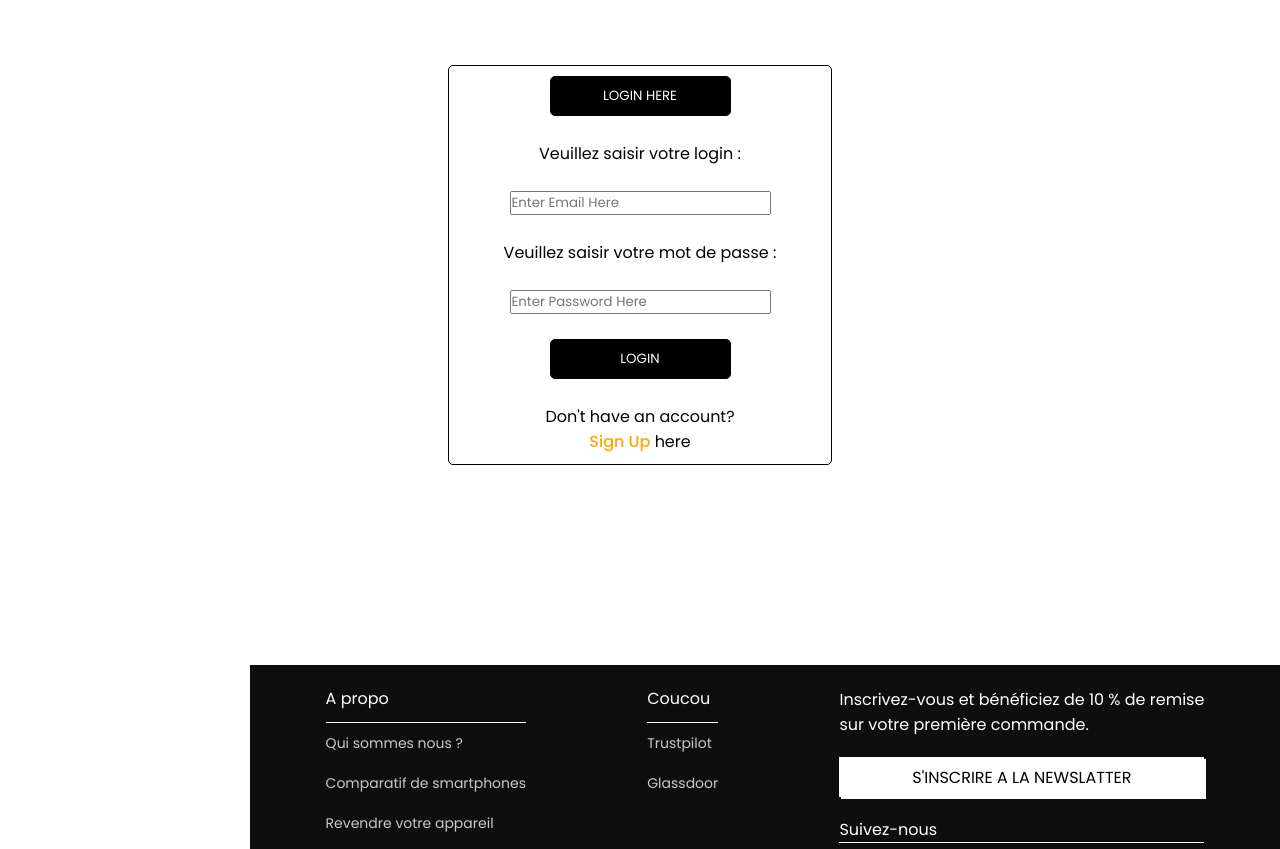
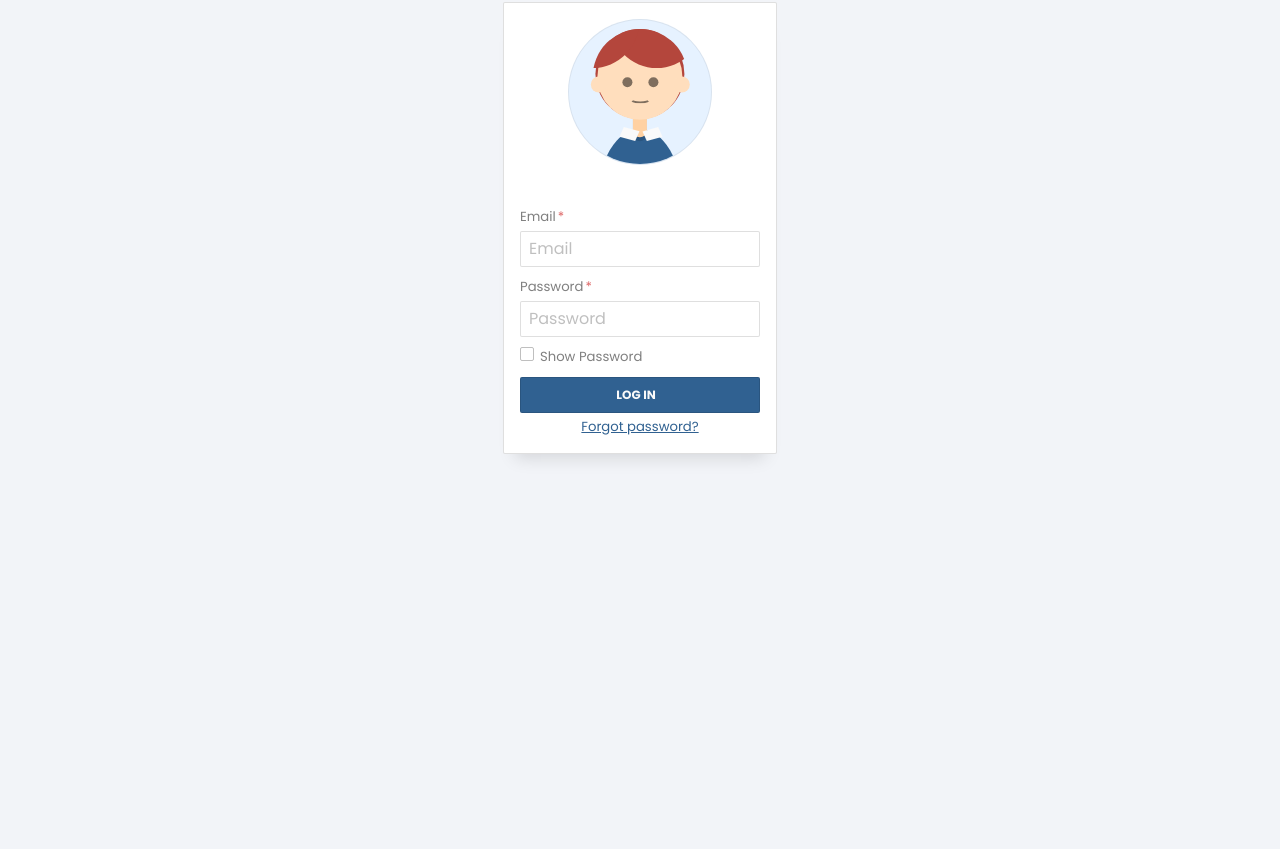
Before and after one commit to KhayrouMz/evaluation, a plain HTML site: page se-conecter.html in a window 1280 px wide. Shown: the part 215-1064 px from the top of the page. After the commit the page ends 800 px from the top, so only its background shows below. Drawn offline with nearby package versions, Linux system fonts and the light colour scheme.

Commit message:
modification sur la page se conecter

```diff
--- a/css/se-conecter.css
+++ b/css/se-conecter.css
@@ -28,289 +28,424 @@ body{
     background-color: var(--panel-color);
 
 }
+html, body {
+    align-items: center;
+    background: #f2f4f8;
+    border: 0;
+    display: flex;
+    font-family: Helvetica, Arial, sans-serif;
+    font-size: 16px;
+    height: 100%;
+    justify-content: center;
+    margin: 0;
+    padding: 0;
+}
+
+form {
+    --background: white;
+    --border: rgba(0, 0, 0, 0.125);
+    --borderDark: rgba(0, 0, 0, 0.25);
+    --borderDarker: rgba(0, 0, 0, 0.5);
+    --bgColorH: 0;
+    --bgColorS: 0%;
+    --bgColorL: 98%;
+    --fgColorH: 210;
+    --fgColorS: 50%;
+    --fgColorL: 38%;
+    --shadeDark: 0.3;
+    --shadeLight: 0.7;
+    --shadeNormal: 0.5;
+    --borderRadius: 0.125rem;
+    --highlight: #306090;
+    background: white;
+    border: 1px solid var(--border);
+    border-radius: var(--borderRadius);
+    box-shadow: 0 1rem 1rem -0.75rem var(--border);
+    display: flex;
+    flex-direction: column;
+    padding: 1rem;
+    position: relative;
+    overflow: hidden;
+}
+
+form .email, form .email a {
+    color: hsl(var(--fgColorH), var(--fgColorS), var(--fgColorL));
+    font-size: 0.825rem;
+    order: 4;
+    text-align: center;
+    margin-top: 0.25rem;
+    outline: 1px dashed transparent;
+    outline-offset: 2px;
+    display: inline;
+}
+
+form a:hover {
+    color: hsl(var(--fgColorH), var(--fgColorS), calc(var(--fgColorL) * 0.85));
+    transition: color 0.25s;
+}
+
+form a:focus {
+    color: hsl(var(--fgColorH), var(--fgColorS), calc(var(--fgColorL) * 0.85));
+    outline: 1px dashed hsl(var(--fgColorH), calc(var(--fgColorS) * 2), calc(var(--fgColorL) * 1.15));
+    outline-offset: 2px;
+}
+
+form > div {
+    order: 2;
+}
+label {
+    display: flex;
+    flex-direction: column;
+}
+
+.label-show-password {
+    order: 3;
+}
+
+label > span {
+    color: var(--borderDarker);
+    display: block;
+    font-size: 0.825rem;
+    margin-top: 0.625rem;
+    order: 1;
+    transition: all 0.25s;
+}
+
+label > span.required::after {
+    content: "*";
+    color: #dd6666;
+    margin-left: 0.125rem;
+}
+
+label input {
+    order: 2;
+    outline: none;
+}
+
+label input::placeholder {
+    color: var(--borderDark);
+}
+  /* trick from https://css-tricks.com/snippets/css/password-input-bullet-alternatives/ */
+label input[name="password"] {
+    -webkit-text-security: disc;
+}
+
+input[name="show-password"]:checked ~ div label input[name="password"] {
+    -webkit-text-security: none;
+}
+
+label:hover span {
+    color: hsl(var(--fgColorH), var(--fgColorS), var(--fgColorL));
+}
+
+input[type="checkbox"] + div label:hover span::before,
+label:hover input.text {
+    border-color: hsl(var(--fgColorH), var(--fgColorS), var(--fgColorL));
+}
+
+label input.text:focus,
+label input.text:active {
+    border-color:  hsl(var(--fgColorH), calc(var(--fgColorS) * 2), calc(var(--fgColorL) * 1.15));
+    box-shadow: 0 1px  hsl(var(--fgColorH), calc(var(--fgColorS) * 2), calc(var(--fgColorL) * 1.15));
+}
+
+input.text:focus + span,
+input.text:active + span {
+    color:  hsl(var(--fgColorH), calc(var(--fgColorS) * 2), calc(var(--fgColorL) * 1.15));
+}
+
+input {
+    border: 1px solid var(--border);
+    border-radius: var(--borderRadius);
+    box-sizing: border-box;
+    font-size: 1rem;
+    height: 2.25rem;
+    line-height: 1.25rem;
+    margin-top: 0.25rem;
+    order: 2;
+    padding: 0.25rem 0.5rem;
+    width: 15rem;
+    transition: all 0.25s;
+}
+
+input[type="submit"] {
+    color: hsl(var(--bgColorH), var(--bgColorS), var(--bgColorL));
+    background: hsl(var(--fgColorH), var(--fgColorS), var(--fgColorL));
+    font-size: 0.75rem;
+    font-weight: bold;
+    margin-top: 0.625rem;
+    order: 4;
+    outline: 1px dashed transparent;
+    outline-offset: 2px;
+    padding-left: 0;
+    text-transform: uppercase;
+}
+
+input[type="checkbox"]:focus + label span::before,
+input[type="submit"]:focus {
+    outline: 1px dashed hsl(var(--fgColorH), calc(var(--fgColorS) * 2), calc(var(--fgColorL) * 1.15));
+    outline-offset: 2px;
+}
+
+input[type="submit"]:focus {
+    background: hsl(var(--fgColorH), var(--fgColorS), calc(var(--fgColorL) * 0.85));
+}
+
+input[type="submit"]:hover {
+    background: hsl(var(--fgColorH), var(--fgColorS), calc(var(--fgColorL) * 0.85));
+}
+
+input[type="submit"]:active {
+    background: hsl(var(--fgColorH), calc(var(--fgColorS) * 2), calc(var(--fgColorL) * 1.15));
+    transition: all 0.125s;
+}
+  /** Checkbox styling */
+.a11y-hidden {
+    position: absolute;
+    top: -1000em;
+    left: -1000em;
+}
+
+input[type="checkbox"] + label span {
+    padding-left: 1.25rem;
+    position: relative;
+}
+
+input[type="checkbox"] + label span::before {
+    content: "";
+    display: block;
+    position: absolute;
+    top: 0;
+    left: 0;
+    width: 0.75rem;
+    height: 0.75rem;
+    border: 1px solid var(--borderDark);
+    border-radius: var(--borderRadius);
+    transition: all 0.25s;
+    outline:1px dashed transparent;
+    outline-offset: 2px;
+}
+
+input[type="checkbox"]:checked + label span::after {
+    content: "";
+    display: block;
+    position: absolute;
+    top: 0.1875rem;
+    left: 0.1875rem;
+    width: 0.375rem;
+    height: 0.375rem;
+    border: 1px solid var(--borderDark);
+    border-radius: var(--borderRadius);
+    transition: all 0.25s;
+    outline:1px dashed transparent;
+    outline-offset: 2px;
+    background: hsl(var(--fgColorH), var(--fgColorS), var(--fgColorL));
+}
+
+/** PERSON */
+figure {
+    --skinH: 30;
+    --skinS: 100%;
+    --skinL: 87%;
+    --hair: rgb(180,70,60);
+    background: hsl(var(--fgColorH), calc(var(--fgColorS) * 2), 95%);
+    border: 1px solid rgba(0,0,0,0.0625);
+    border-radius: 50%;
+    height: 0;
+    margin: auto auto;
+    margin-bottom: 2rem;
+    order: 1;
+    padding-top: 60%;
+    position: relative;
+    width: 60%;
+    overflow: hidden;
+}
+
+figure div {
+position: absolute;
+transform: translate(-50%, -50%);
+}
+
+figure .skin {
+    background: hsl(var(--skinH), var(--skinS), var(--skinL));
+    box-shadow: inset 0 0 3rem hsl(var(--skinH), var(--skinS), calc(var(--skinL) * 0.95));
+}
+
+figure .head {
+    top: 40%;
+    left: 50%;
+    width: 60%;
+    height: 60%;
+    border-radius: 100%;
+    box-shadow: 0 -0.175rem 0 0.125rem var(--hair);
+}
+
+figure  .ears {
+    top: 47%;
+    left: 50%;
+    white-space: nowrap;
+}
+
+figure .ears::before,
+figure .ears::after {
+    content: "";
+    background: hsl(var(--skinH), var(--skinS), var(--skinL));
+    border-radius: 50%;
+    width: 1rem;
+    height: 1rem;
+    display: inline-block;
+    margin: 0 2.1rem;
+}
+
+figure .head .eyes {
+    top: 55%;
+    left: 50%;
+    white-space: nowrap;
+}
+@-webkit-keyframes blink {
+    0%, 90%, 100% {
+        height: 10px;
+    }
+    95% {
+        height: 0;
+    }
+}
+@keyframes blink {
+    0%, 90%, 100% {
+        height: 10px;
+    }
+    95% {
+        height: 0px;
+    }
+}
+
+figure .head .eyes::before,
+figure .head .eyes::after {
+    content: "";
+    background: var(--borderDarker);
+    border-radius: 50%;
+    width: 10px;
+    height: 10px;
+    display: inline-block;
+    margin: 0 0.5rem;
+    -webkit-animation: blink 5s infinite;
+    animation: blink 5s infinite;
+    transition: all 0.15s;
+}
+
+input[name="show-password"]:checked ~ figure .head .eyes::before,
+input[name="show-password"]:checked ~ figure .head .eyes::after {
+    height: 0.125rem;
+    animation: none;
+}
+
+figure .head .mouth {
+    border: 0.125rem solid transparent;
+    border-bottom: 0.125rem solid var(--borderDarker);
+    width: 25%;
+    border-radius: 50%;
+    transition: all 0.5s
+}
+
+form:invalid figure .head .mouth {
+    top: 75%;
+    left: 50%;
+    height: 10%;
+}
+
+form:valid figure .head .mouth {
+    top: 60%;
+    left: 50%;
+    width: 40%;
+    height: 40%;
+}
+
+figure .hair {
+    top: 40%;
+    left: 50%;
+    width: 66.66%;
+    height: 66.66%;
+    border-radius: 100%;
+    overflow: hidden;
+}
+
+figure .hair::before {
+    content: "";
+    display: block;
+    position: absolute;
+    width: 100%;
+    height: 100%;
+    background: var(--hair);
+    border-radius: 50%;
+    top: -60%;
+    left: -50%;
+    box-shadow: 4rem 0 var(--hair);
+}
+
+figure .neck {
+    width: 10%;
+    height: 40%;
+    top: 62%;
+    left: 50%;
+    background: hsl(var(--skinH), var(--skinS), calc(var(--skinL) * 0.94));
+    border-radius: 0 0 2rem 2rem;
+    box-shadow: 0 0.25rem var(--border);
+}
+
+figure .person-body {
+    width: 60%;
+    height: 100%;
+    border-radius: 50%;
+    background: red;
+    left: 50%;
+    top: 126%;
+    background: hsl(var(--fgColorH), var(--fgColorS), var(--fgColorL));
+}
+
+figure .shirt-1,
+figure .shirt-2 {
+    width: 12%;
+    height: 7%;
+    background: hsl(var(--bgColorH), var(--bgColorS), var(--bgColorL));
+    top: 76%;
+    left: 36.5%;
+    transform: skew(-10deg) rotate(15deg)
+}
+
+figure .shirt-2 {
+    left: 52.5%;
+    transform: skew(10deg) rotate(-15deg)
+}
+body{
+    display: flex;
+    flex-direction: column;
+}
 .container .logo-name{
     display: flex;
-    height: 80px;
+    height: 85px;
     align-items: center;
-    justify-content: flex-start;
-    margin-left: 10px;
+    justify-content: space-between;
     color: var(--text-color);
     transition: var(--tran-05);
-    width: 230px;
+    width: 270px;
 }
 .container .logo-name .logo-name{
-    font-size: 28px;
+    font-size: 35px;
     font-weight: 600;
-    color: var(--primary-color);
-    transition: var(--tran-05);
-}
-.container .logo-name i{
-    min-width: 45px;
-    width: 40px;
-    font-size: 40px;
     color: var(--primary-color);
     transition: var(--tran-05);
     display: flex;
     justify-content: center;
     align-items: center;
 }
-
-.parent .contex{
-    padding: 20px;
-    color: white;
-    height: 40vh;
-    display: flex;
-    flex-direction: column;
-    justify-content: space-around;
-    align-items: center;
-}
-
-body.dark{
-    --primary-color:#ffffff;
-    --panel-color:#0e0e0e;
-    --text-color:rgb(250, 250, 250);
-    --black-light-color:#CCC;
-    --border-color:#4D4C4C;
-    --tiggle-color:#FFF;
-    --box1-color:#3A3B3C;
-    --box2-color:#3A3B3C;
-    --box3-color:#3A3B3C;
-    --title-icon-color:#CCC;
-    --button-color:rgb(3, 3, 3);
-    --Btn-color:#FFF;
-}
-
-/*------------------------------------- Contacter ---------------------------------------------------------------------*/
-.conecter{
+.container .logo-name i{
+    min-width: 45px;
+    width: 40px;
+    font-size: 60px;
+    color: var(--primary-color);
+    transition: var(--tran-05);
     display: flex;
     justify-content: center;
     align-items: center;
-    position: relative;
-    height: 100vh;
-    transition: var(--tran-05);
+    margin-left: 10px;
 }
-.conecter .parent2{
-    position: relative;
-    background-color: var(--panel-color);
-    border-radius: 5px;
-    height: 50vh;
-    width: 30%;
-    display: flex;
-    flex-direction: column;
-    justify-content: space-between;
-    align-items: center;
-    border: solid 1px var(--text-color);
-    padding: 10px;
-    transition: var(--tran-05);
-}
-.conecter .parent2 button{
-    width: 50%;
-    height: 5vh;
-    background-color: var(--text-color);
-    color: var(--text-color);
-    border: solid 1px var(--text-color);
-    border-radius: 5px;
-    color: var(--panel-color);
-    cursor: pointer;
-    transition: var(--tran-05);
-
-}
-.conecter .parent2 label{
-    display: flex !important;
-    justify-content: flex-start !important;
-    align-items: center !important;
-}
-.conecter .parent2 label input{
-    background-color: var(--panel-color);
-    box-shadow: 0px 2px var(--text-color);
-    border-radius: 3px;
-    background-color: var(--panel-color);
-    transition: var(--tran-05);
-    width: 100%;
-}
-
-.conecter .parent2 p {
-    text-align: center;
-    color: var(--text-color);
-}
-.conecter .parent2 p span a{
-    text-decoration: none;
-    color: orange;
-    font-weight: 500;
-}
-/*------------------------------------- Footer ---------------------------------------------------------------------*/
-footer{
-    position: relative;
-    left: 250px;
-    background-color: var(--panel-color);
-    transition: var(--tran-05);
-    width: calc(100% - 250px);
-    background-color: #0e0e0e;
-    color: white;
-    display: flex;
-    flex-direction: column;
-}
-.container1{
-    background-color: var(--panel-color);
-    transition: var(--tran-05);
-    height: 40vh;
-    padding: 10px 15px;
-    border-bottom: solid 1px black;
-    background-color: #0e0e0e;
-    display: flex;
-    justify-content: space-around;
-    align-items: flex-start;
-}
-.container1 .propo ul, .container1 .coucou ul{
-    list-style: none;
-
-}
-.container1 .propo ul li a, .container1 .coucou ul li a{
-    text-decoration: none;
-    color: rgb(201, 201, 201);
-    font-size: 14px;
-}
-.container1 .propo ul li, .container1 .coucou ul li{
-    height: 5vh;
-    display: flex;
-    justify-content: flex-start;
-    align-items: center;
-}
-.container1 .propo .text, .container1 .coucou .text{
-    color: white;
-    font-size: 16px;
-    display: flex;
-    justify-content: flex-start;
-    align-items: center;
-    height: 6vh;
-    border-bottom: solid white 1px;
-}
-.container1 .newsletter .text{
-    color: white;
-}
-.container1 .newsletter{
-    margin-top: 1.5vh;
-}
-.container1 .newsletter .newsl{
-    background-color: white;
-    border: solid 1px white;
-    width: 100%;
-    margin: 20px 0px;
-    font-size: 16px;
-    height: 5vh;
-    box-shadow: 2px 2px white;
-    border: solid 1 px white;
-    cursor: pointer;
-}
-.container1 .newsletter .icons{
-    width: 100%;
-    display: flex;
-    justify-content: space-between;
-    align-items: center;
-    height: 10vh;
-    font-size: 40px;
-    border-top: solid 1px white;
-}
-.container1 .newsletter .icons a{
-    color: white;
-    text-decoration: none;
-}
-.container.close ~ footer{
-    left: 55px;
-    width: calc(100% - 55px);
-}
-footer .mensions-légals{
-    display: flex;
-    justify-content: center;
-    align-items: center;
-    height: 10vh;
-    border-top: solid 1px white;
-    background-color: #0e0e0e;
-}
-footer .mensions-légals a{
-    color: white;
-}
-.container.close .link-name{
-    opacity: 0;
-}
-
-@media (max-width:1024px) {
-    .container{
-        width: 55px;
-    }
-    .container.close{
-        width: 250px;
-    }
-    .container .logo-name .logo-name{
-        opacity: 0;
-        pointer-events: none;
-    }
-    .container.close .logo-name .logo-name{
-        opacity: 1;
-        pointer-events: auto;
-    }
-    .container li a .link-name{
-        opacity: 0;
-        pointer-events: none;
-    }
-    .container.close li a .link-name{
-        opacity: 1;
-        pointer-events: auto;
-    }
-    .container.close ~ .dashboard .top{
-        left: 250px !important;
-        width: calc(100% - 250px) !important;
-    }
-    .container ~ .dashboard .top{
-        left: 55px;
-        width: calc(100% - 55px);
-    }
-    .container.close ~ .dashboard{
-        left: 250px;
-        width: calc(100% - 250px);
-    }
-    .container ~ .dashboard{
-        left: 55px;
-        width: calc(100% - 55px);
-    }
-    .container ~ footer{
-        left: 55px;
-        width: calc(100% - 55px);
-    }
-    .container.close ~ footer{
-        left: 250px;
-        width: calc(100% - 250px);
-    }
-    .container .menu-items .mod .link-name{
-        opacity: 0;
-        pointer-events: none;
-    }
-    .container.close .menu-items .mod .link-name{
-        opacity: 1;
-        pointer-events: auto;
-    }
-}
-@media (max-width:1024px) {
-    .container1 .propo, .container1 .coucou{
-        display: none;
-    }
-    .articles-informatique .boxes, .articles-télépkonie .boxes1{
-        display: flex;
-        flex-wrap: wrap;
-        justify-content:space-around;
-    }
-}
-
-@media (max-width : 500px) {
-    .articles-informatique .boxes{
-        display: flex;
-        flex-direction: column;
-        justify-content: space-between;
-        align-items: center;
-    }
-    .articles-informatique .boxes .box{
-        width: calc(70%);
-        margin-bottom: 20px;
-
-    }
-}
--- a/se-conecter.html
+++ b/se-conecter.html
@@ -16,7 +16,42 @@
         </div>
     </nav>
     <main class="dashboard">
-        <div class="conecter">
+        <form method="get" action="javascript: void(0);" id="login-form" class="login-form" autocomplete="off" role="main">
+            <h1 class="a11y-hidden">Login Form</h1>
+            <div>
+                <label class="label-email">
+                    <input type="email" class="text" name="email" placeholder="Email" tabindex="1" required />
+                <span class="required">Email</span>
+                </label>
+            </div>
+            <input type="checkbox" name="show-password" class="show-password a11y-hidden" id="show-password" tabindex="3" />
+            <label class="label-show-password" for="show-password">
+                <span>Show Password</span>
+            </label>
+            <div>
+                <label class="label-password">
+                    <input type="text" class="text" name="password" placeholder="Password" tabindex="2" required />
+                    <span class="required">Password</span>
+                </label>
+            </div>
+            <input type="submit" value="Log In" />
+            <div class="email">
+                <a href="#">Forgot password?</a>
+            </div>
+            <figure aria-hidden="true">
+                <div class="person-body"></div>
+                <div class="neck skin"></div>
+                <div class="head skin">
+                <div class="eyes"></div>
+                <div class="mouth"></div>
+                </div>
+                <div class="hair"></div>
+                <div class="ears"></div>
+                <div class="shirt-1"></div>
+                <div class="shirt-2"></div>
+            </figure>
+        </form>
+        <!-- <div class="conecter">
                 <div class="parent2">
                     <button type="button"> LOGIN HERE </button>
                     <label for=""> Veuillez saisir votre login : </label>
@@ -27,42 +62,9 @@
                     <button type="button" class="" > LOGIN </button>
                     <p class="text">Don't have an account? <br> <span><a href="#"> Sign Up </a>here </span></p>
                 </div>
-        </div>
+        </div> -->
     </main>
     <footer>
-        <div class="container1">
-            <div class="propo">
-                <span class="text">A propo</span>
-                <ul>
-                    <li> <a href="#">Qui sommes nous ?</a></li>
-                    <li> <a href="#">Comparatif de smartphones</a></li>
-                    <li> <a href="#">Revendre votre appareil</a></li>
-                    <li> <a href="#">Offre étudiante</a></li>
-                    <li> <a href="#">Presse</a></li>
-                </ul>
-            </div>
-            <div class="coucou">
-                <span class="text">Coucou</span>
-                <ul>
-                    <li><a href="#">Trustpilot</a></li>
-                    <li><a href="#">Glassdoor</a></li>
-                </ul>
-            </div>
-            <div class="newsletter">
-                <span class="text">Inscrivez-vous et bénéficiez de 10 % de remise <br> sur votre première commande.</span>
-                <br>
-                <button class="newsl">S'INSCRIRE A LA NEWSLATTER</button>
-                <br>
-                <span class="text">Suivez-nous</span>
-                <div class="icons">
-                    <a href="#"><i class="uil uil-facebook"></i></a>
-                    <a href="#"><i class="uil uil-instagram-alt"></i></a>
-                    <a href="#"><i class="uil uil-twitter"></i></a>
-                    <a href="#"><i class="uil uil-youtube"></i></a>
-                </div>
-            </div>
-        </div>
-        <div class="mensions-légals"></div>
     </footer>
 <script src="./js/se-conecter.js"></script>
 </body>
```
